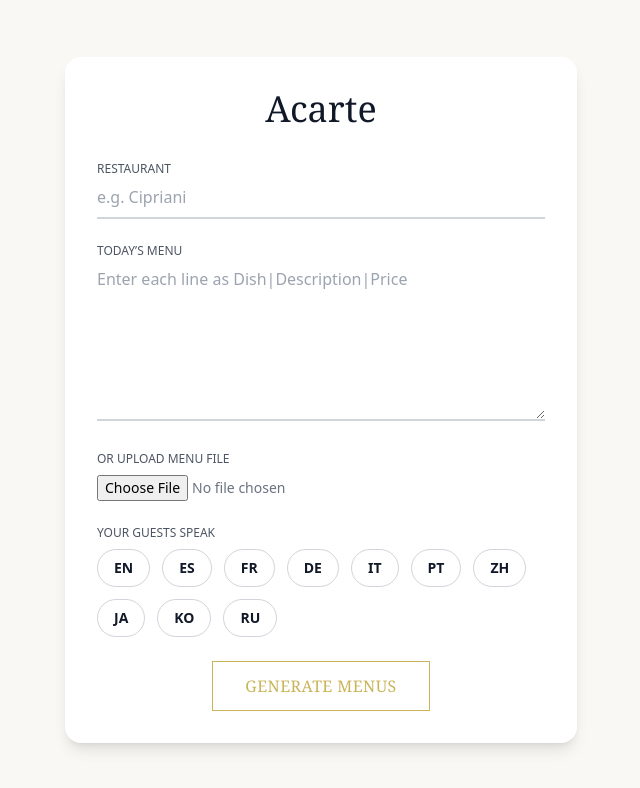
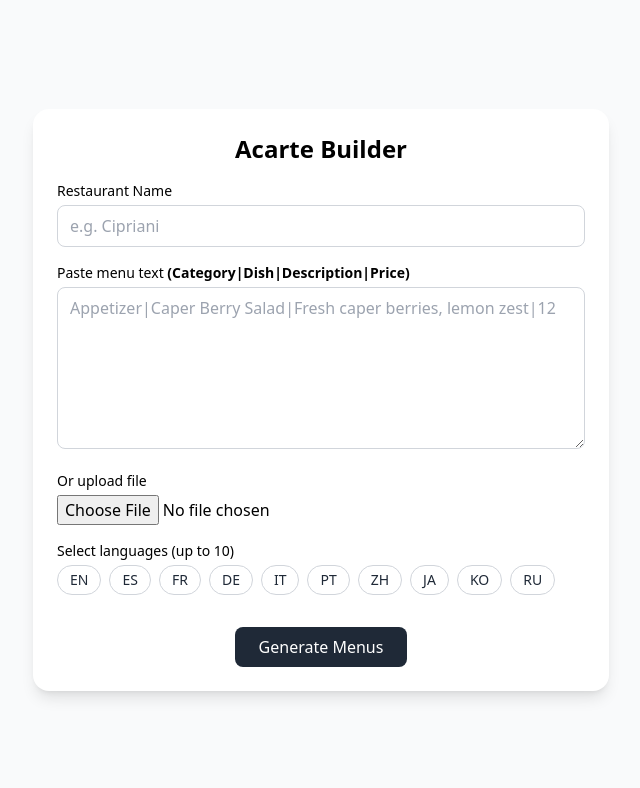
Before and after one commit to armiiinsaber/smartmenu, a Next.js app: page /builder in a window 1280 px wide. Shown: the top 788 px of the page, without its empty margins (319-959 px from the left). Built offline with nearby package versions, Linux system fonts and the light colour scheme.

Commit message:
Update page.tsx

```diff
--- a/app/builder/page.tsx
+++ b/app/builder/page.tsx
@@ -1,36 +1,57 @@
 "use client";
 
-import { useState, useRef } from 'react';
-import { useRouter } from 'next/navigation';
+import { useState, useRef } from "react";
+import { useRouter } from "next/navigation";
 
 export default function BuilderPage() {
   const router = useRouter();
-  const [restaurantName, setRestaurantName] = useState('');
-  const [rawText, setRawText] = useState('');
+  const [restaurantName, setRestaurantName] = useState("");
+  const [rawText, setRawText] = useState("");
   const [selectedLangs, setSelectedLangs] = useState<string[]>([]);
   const [loading, setLoading] = useState(false);
   const fileInputRef = useRef<HTMLInputElement>(null);
 
-  const languages = ['en', 'es', 'fr', 'de', 'it', 'pt', 'zh', 'ja', 'ko', 'ru'];
+  const languages = ["en", "es", "fr", "de", "it", "pt", "zh", "ja", "ko", "ru"];
 
   function toggleLang(lang: string) {
-    setSelectedLangs(prev =>
-      prev.includes(lang) ? prev.filter(l => l !== lang) : [...prev, lang]
+    setSelectedLangs((prev) =>
+      prev.includes(lang) ? prev.filter((l) => l !== lang) : [...prev, lang]
     );
   }
 
   async function handleSubmit() {
     if (!restaurantName || !rawText || selectedLangs.length === 0) {
-      alert('Please fill out restaurant, menu text, and select at least one language.');
+      alert(
+        "Please fill out restaurant name, menu text, and select at least one language."
+      );
       return;
+    }
+
+    // 🚧 Validate each line has 4 parts: Category | Dish | Description | Price
+    const lines = rawText
+      .split("\n")
+      .map((l) => l.trim())
+      .filter((l) => l.length);
+    for (let i = 0; i < lines.length; i++) {
+      const parts = lines[i].split("|");
+      if (parts.length !== 4) {
+        alert(
+          `Line ${i + 1} is invalid. Each row must be: Category|Dish|Description|Price`
+        );
+        return;
+      }
     }
 
     setLoading(true);
     try {
-      const res = await fetch('/api/translate', {
-        method: 'POST',
-        headers: { 'Content-Type': 'application/json' },
-        body: JSON.stringify({ restaurantName, text: rawText, languages: selectedLangs }),
+      const res = await fetch("/api/translate", {
+        method: "POST",
+        headers: { "Content-Type": "application/json" },
+        body: JSON.stringify({
+          restaurantName,
+          text: rawText,
+          languages: selectedLangs,
+        }),
       });
       const payload = await res.json();
 
@@ -40,10 +61,13 @@ export default function BuilderPage() {
         return;
       }
 
-      // Persist and redirect to menu display
+      // Auto-store & redirect
       sessionStorage.setItem(
         `menu-${payload.slug}`,
-        JSON.stringify({ restaurantName: payload.restaurantName, translations: payload.translations })
+        JSON.stringify({
+          restaurantName: payload.restaurantName,
+          translations: payload.translations,
+        })
       );
       router.push(`/menu/${payload.slug}`);
     } catch (error: any) {
@@ -63,64 +87,62 @@ export default function BuilderPage() {
   }
 
   return (
-    <div className="min-h-screen bg-[#FAF8F4] flex items-center justify-center p-6">
-      <div className="w-full max-w-lg bg-white shadow-lg rounded-2xl p-8 space-y-8">
-        <h1 className="text-4xl font-serif text-gray-900 text-center">Acarte</h1>
+    <div className="min-h-screen bg-gray-50 flex items-center justify-center p-4">
+      <div className="w-full max-w-xl bg-white shadow-lg rounded-2xl p-6">
+        <h1 className="text-2xl font-semibold mb-4 text-center">Acarte Builder</h1>
 
-        <div className="space-y-6">
-          {/* Restaurant input */}
+        <div className="space-y-4">
           <div>
-            <label className="block text-xs uppercase text-gray-600 mb-2">Restaurant</label>
+            <label className="block text-sm font-medium mb-1">Restaurant Name</label>
             <input
               type="text"
               value={restaurantName}
-              onChange={e => setRestaurantName(e.target.value)}
+              onChange={(e) => setRestaurantName(e.target.value)}
               placeholder="e.g. Cipriani"
               disabled={loading}
-              className="w-full border-b-2 border-gray-300 focus:border-[#C9B458] focus:outline-none pb-2 text-gray-900"
+              className="w-full border border-gray-300 rounded-lg px-3 py-2 focus:outline-none focus:ring-2 focus:ring-gray-400"
             />
           </div>
 
-          {/* Menu text area */}
           <div>
-            <label className="block text-xs uppercase text-gray-600 mb-2">Today’s Menu</label>
+            <label className="block text-sm font-medium mb-1">
+              Paste menu text <span className="font-semibold">(Category|Dish|Description|Price)</span>
+            </label>
             <textarea
               value={rawText}
-              onChange={e => setRawText(e.target.value)}
+              onChange={(e) => setRawText(e.target.value)}
               rows={6}
-              placeholder="Enter each line as Dish|Description|Price"
+              placeholder="Appetizer|Caper Berry Salad|Fresh caper berries, lemon zest|12"
               disabled={loading}
-              className="w-full border-b-2 border-gray-300 focus:border-[#C9B458] focus:outline-none pb-2 text-gray-900"
+              className="w-full border border-gray-300 rounded-lg px-3 py-2 focus:outline-none focus:ring-2 focus:ring-gray-400"
             />
           </div>
 
-          {/* File upload */}
           <div>
-            <label className="block text-xs uppercase text-gray-600 mb-2">Or upload menu file</label>
+            <label className="block text-sm font-medium mb-1">Or upload file</label>
             <input
               type="file"
-              accept=".txt,.csv,.xlsx"
+              accept=".txt,.csv"
               ref={fileInputRef}
               onChange={handleFileUpload}
+              className="w-full"
               disabled={loading}
-              className="text-sm text-gray-500"
             />
           </div>
 
-          {/* Language selection */}
           <div>
-            <label className="block text-xs uppercase text-gray-600 mb-2">Your Guests Speak</label>
-            <div className="flex flex-wrap gap-3">
-              {languages.map(lang => (
+            <label className="block text-sm font-medium mb-1">Select languages (up to 10)</label>
+            <div className="flex flex-wrap gap-2">
+              {languages.map((lang) => (
                 <button
                   key={lang}
                   type="button"
                   onClick={() => toggleLang(lang)}
                   disabled={loading}
-                  className={`px-4 py-2 text-sm font-semibold rounded-full border transition-colors disabled:opacity-50 ${
+                  className={`px-3 py-1 rounded-full text-sm border transition ${
                     selectedLangs.includes(lang)
-                      ? 'bg-gray-900 text-white border-gray-900'
-                      : 'bg-transparent text-gray-900 border-gray-300 hover:bg-gray-100'
+                      ? "bg-gray-800 text-white border-gray-800"
+                      : "bg-white text-gray-800 border-gray-300 hover:bg-gray-100"
                   }`}
                 >
                   {lang.toUpperCase()}
@@ -129,18 +151,17 @@ export default function BuilderPage() {
             </div>
           </div>
 
-          {/* Submit button */}
           <div className="text-center">
             <button
               onClick={handleSubmit}
               disabled={loading}
-              className={`px-8 py-3 font-serif uppercase tracking-wide border ${
+              className={`mt-4 px-6 py-2 rounded-lg font-medium transition ${
                 loading
-                  ? 'text-gray-400 border-gray-300 cursor-not-allowed'
-                  : 'text-[#C9B458] border-[#C9B458] hover:bg-[#C9B458] hover:text-white'
-              } transition-colors`}
+                  ? "bg-gray-400 text-gray-200 cursor-not-allowed"
+                  : "bg-gray-800 text-white hover:bg-gray-700"
+              }`}
             >
-              {loading ? 'Generating…' : 'Generate Menus'}
+              {loading ? "Generating…" : "Generate Menus"}
             </button>
           </div>
         </div>
```
